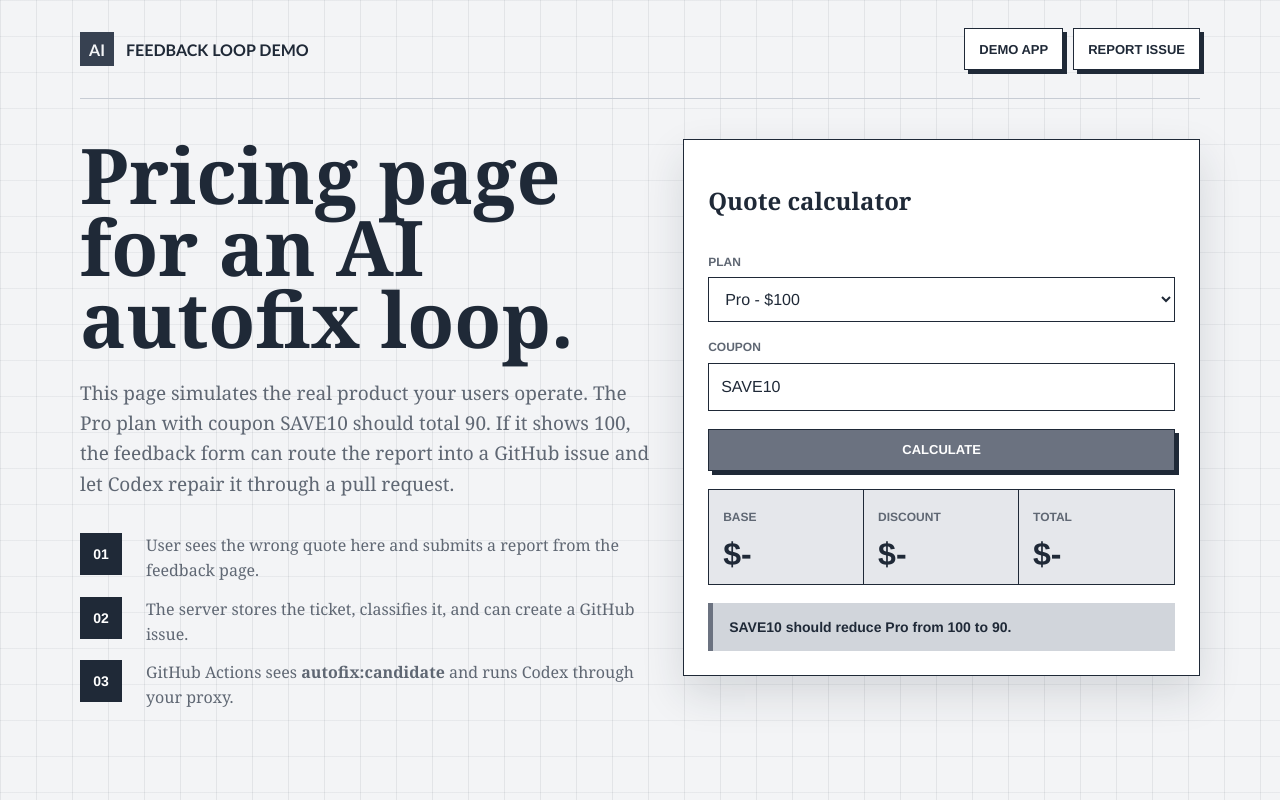
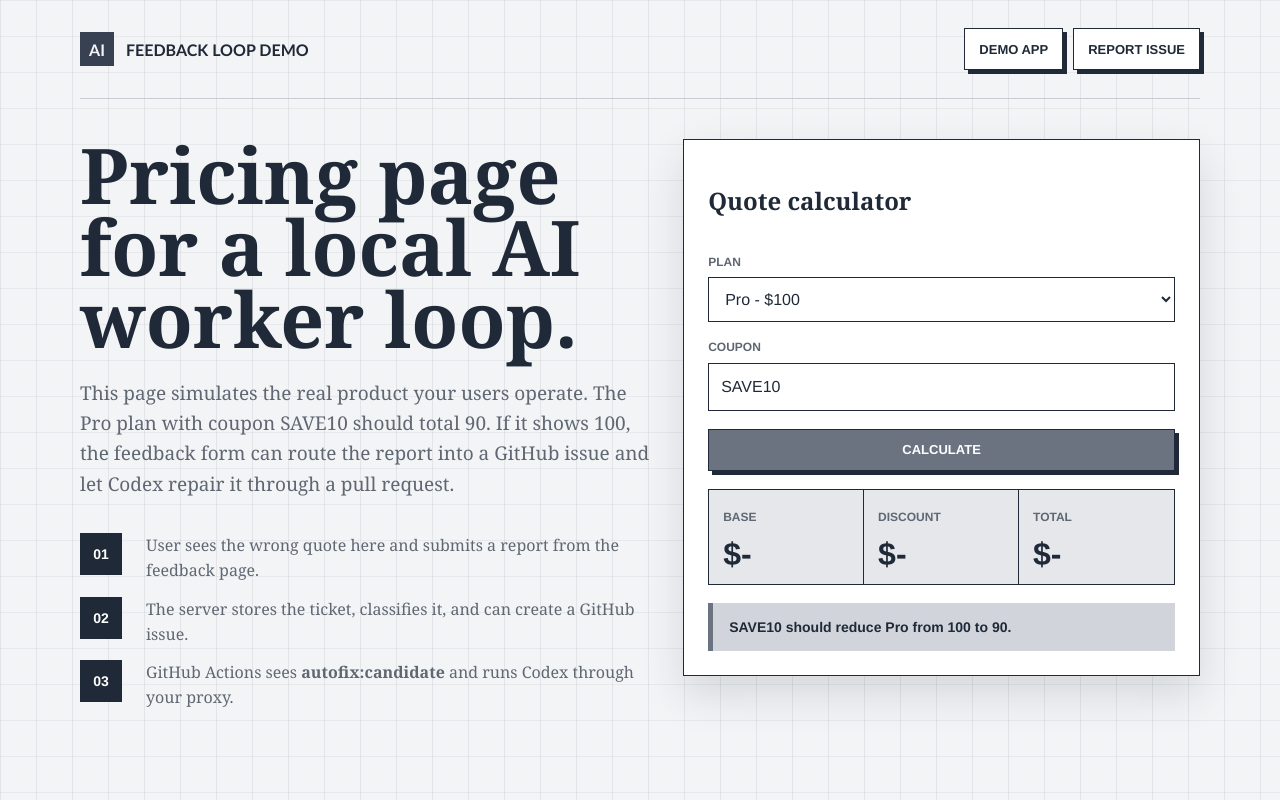
Before and after one commit to gloryash/ai-feedback-loop-demo, a website: page public/index.html in a window 1280 px wide. Drawn offline with Linux system fonts and the light colour scheme; no server answers.

Commit message:
fix: resolve local issue #28 (#29)

```diff
--- a/public/index.html
+++ b/public/index.html
@@ -18,7 +18,7 @@
 
       <section class="hero">
         <div>
-          <h1>Pricing page for an AI autofix loop.</h1>
+          <h1>Pricing page for a local AI worker loop.</h1>
           <p class="lead">
             This page simulates the real product your users operate. The Pro plan with coupon
             SAVE10 should total 90. If it shows 100, the feedback form can route the report
```
